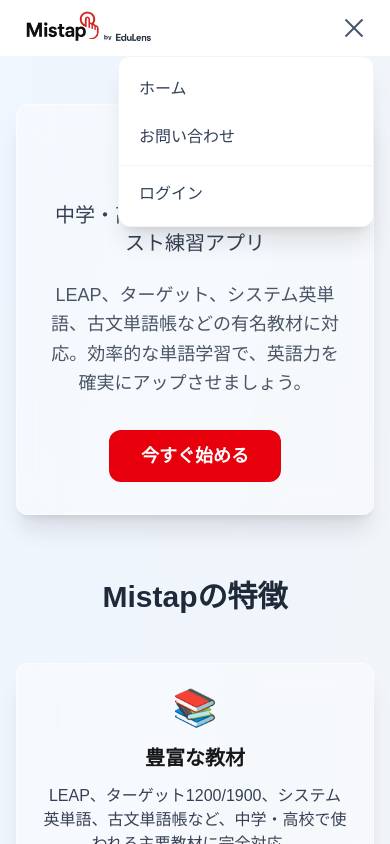
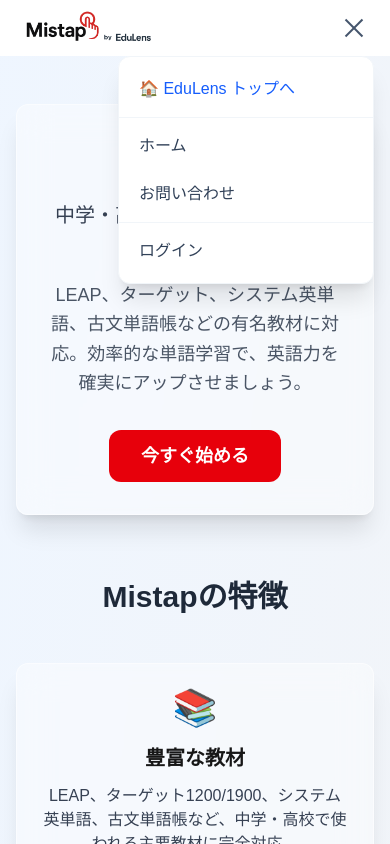
Before and after one commit to kazeprog/edulens, a Next.js app: page /mistap/about in a window 390 px wide. Both pictures are taken after a click on the button "メニュー". Shown: the top 844 px of the page. Built offline with nearby package versions, Linux system fonts and the light colour scheme; no server answers.

Commit message:
feat(mistap): add EduLens top link to hamburger menu

```diff
--- a/components/mistap/Header.tsx
+++ b/components/mistap/Header.tsx
@@ -180,6 +180,15 @@
         {isMenuOpen && (
           <div className="absolute top-full right-0 mt-2 w-64 bg-white rounded-xl shadow-xl border border-slate-100 z-50 overflow-hidden py-1">
             <div className="py-1">
+              {/* EduLens トップへ */}
+              <Link
+                href="/"
+                className="block py-3 px-4 text-blue-600 hover:bg-blue-50 transition-colors font-medium border-l-4 border-transparent hover:border-blue-500"
+                onClick={() => setIsMenuOpen(false)}
+              >
+                🏠 EduLens トップへ
+              </Link>
+              <div className="border-t border-slate-100 my-1"></div>
               {/* ホーム（常に表示） */}
               <Link
                 href={isLoggedIn ? "/mistap/home" : "/mistap"}
```
